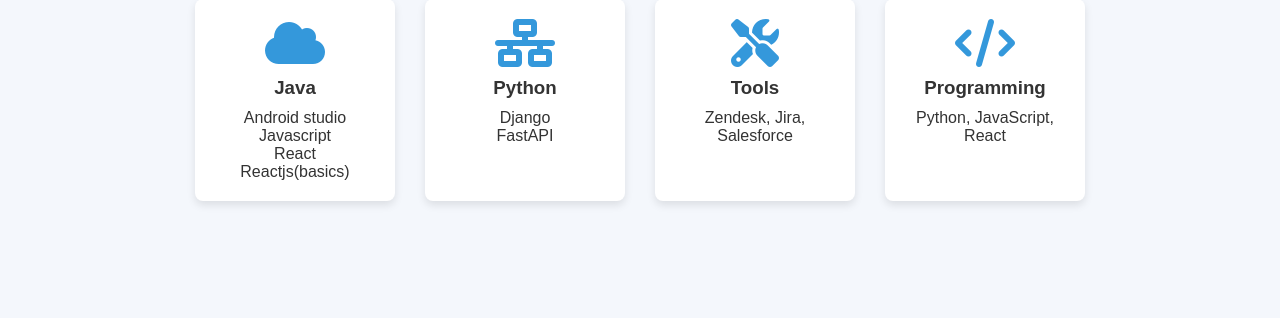
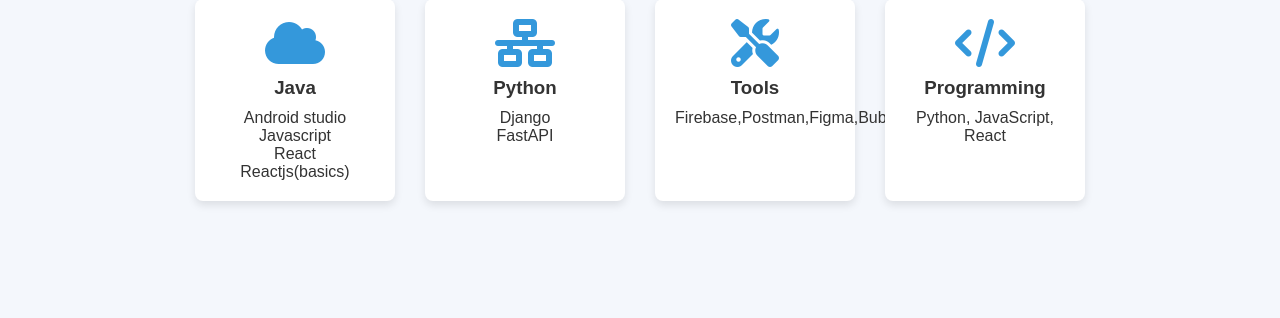
Before and after one commit to Nikhi-CR/Nikhithacr.github.io, a plain HTML site: page index.html in a window 1280 px wide. Shown: the part 479-797 px from the top of the page. Drawn offline with Linux system fonts and the light colour scheme.

Commit message:
Update index.html

```diff
--- a/index.html
+++ b/index.html
@@ -52,7 +52,7 @@
                 <div class="skill-card">
                     <i class="fas fa-tools"></i>
                     <h3>Tools</h3>
-                    <p>Zendesk, Jira, Salesforce</p>
+                    <p>Firebase,Postman,Figma,Bubble</p>
                 </div>
                 <div class="skill-card">
                     <i class="fas fa-code"></i>
```
